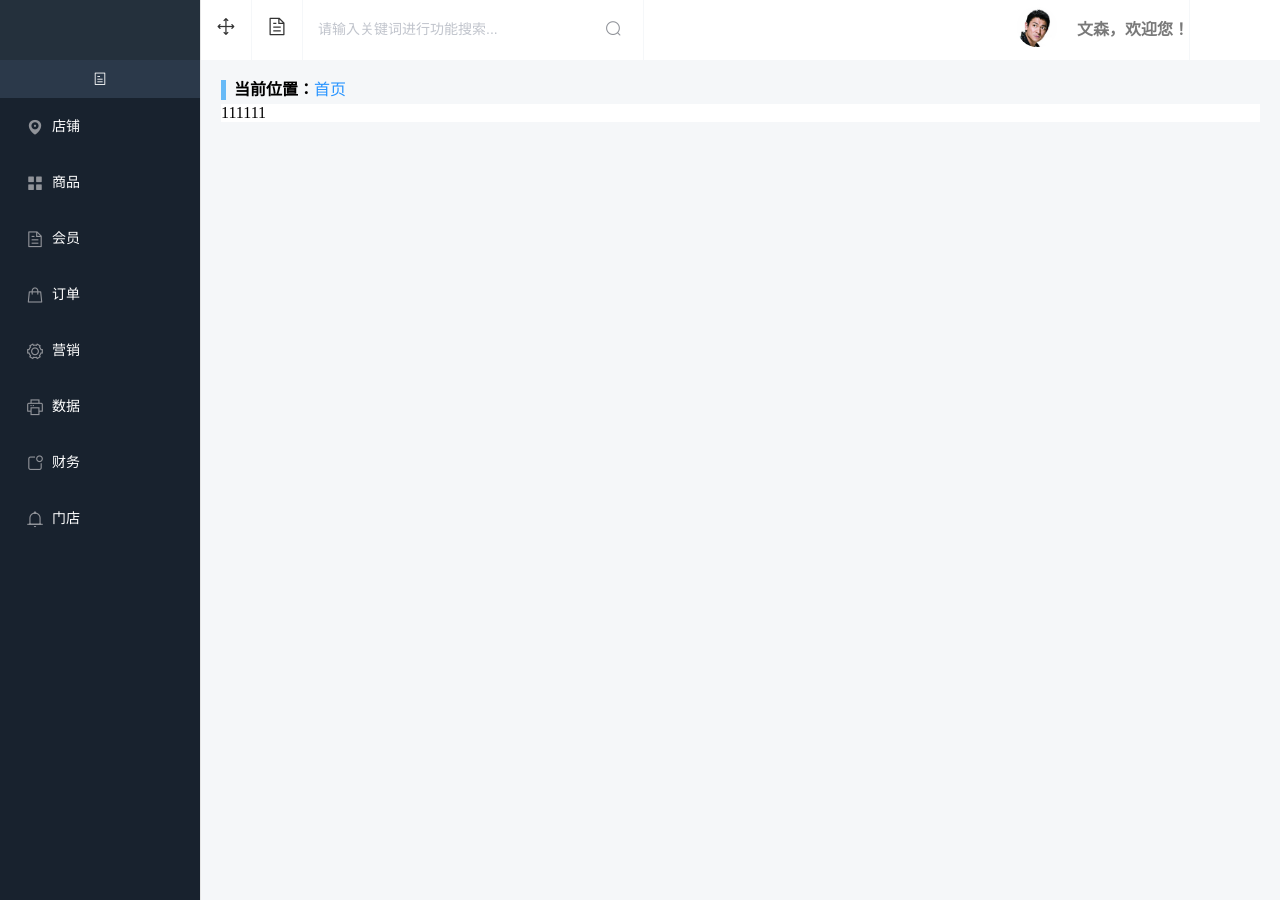
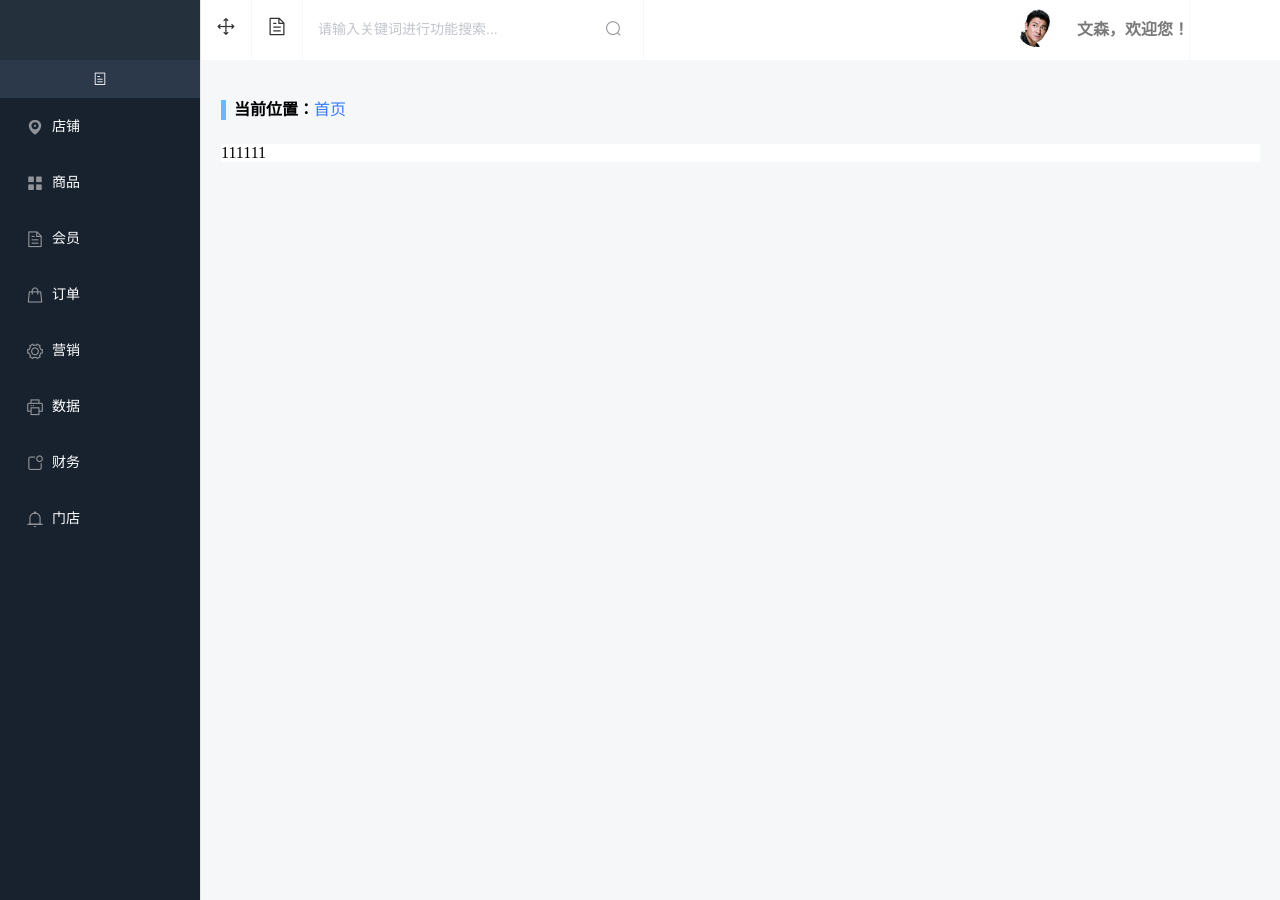
Before and after one commit to rjomg/sanxin, a Vue app: page / in a window 1280 px wide. Built offline with nearby package versions, Linux system fonts and the light colour scheme.

Commit message:
当前位置

```diff
--- a/src/components/CurrentLocation.vue
+++ b/src/components/CurrentLocation.vue
@@ -22,8 +22,8 @@ export default {
 
 <!-- Add "scoped" attribute to limit CSS to this component only -->
 <style scoped>
-  .title{height: 1.5rem; width: 100%; line-height: 20px;}
+  .title{height: 1.5rem; width: 100%; line-height: 20px; margin: 20px 0 20px 0;}
   .line-block{height:20px; width:5px;; background-color:rgb(103,186,247); float: left; margin-right: 0.5rem;}
   .current{float:left; font-weight: 600;}
-  .current-color{float: left; color:#2894FF}
+  .current-color{float: left; font-weight: 500; color:rgb(54, 121, 254)}
 </style>
```
